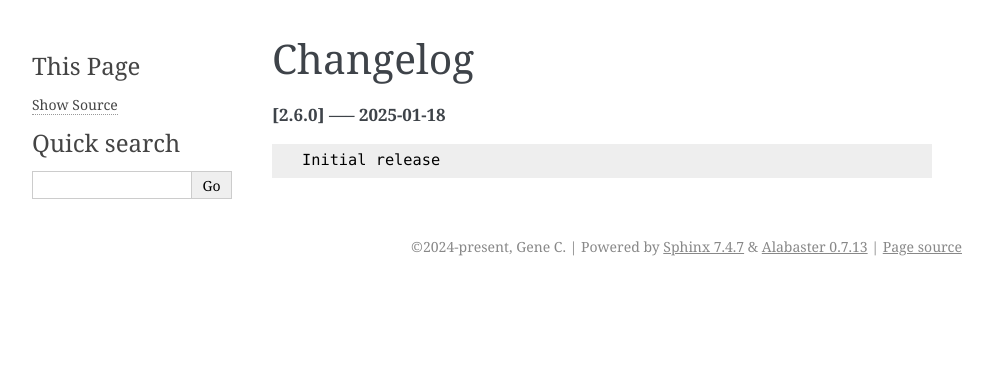
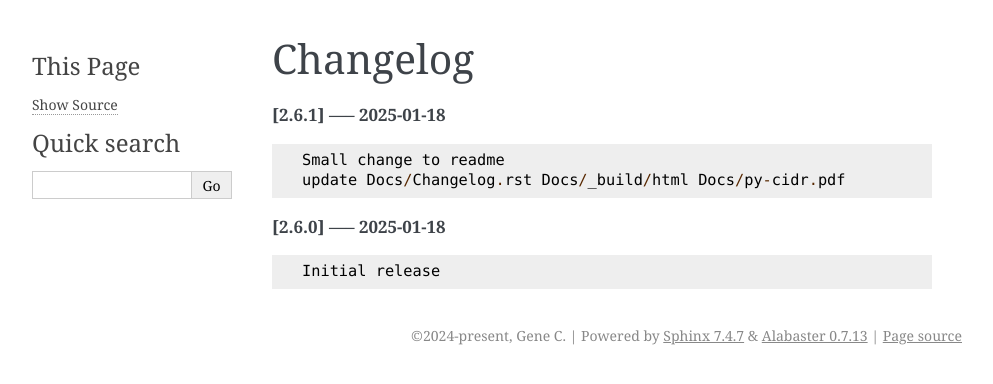
Before and after one commit to gene-git/py-cidr, a Sphinx documentation site: the page built from Docs/Changelog.rst, in a window 1280 px wide. Shown: the top 384 px of the page, without its empty margins (148-1141 px from the left). Built offline with Sphinx 7.4.7, drawn with Linux system fonts in a browser that asks for light colours; pages that are not in the unit, such as notebooks, are missing from menus.

Commit message:
update Docs/Changelog.rst Docs/_build/html Docs/py-cidr.pdf

```diff
--- a/Docs/Changelog.rst
+++ b/Docs/Changelog.rst
@@ -1,5 +1,11 @@
 Changelog
 =========
+
+**[2.6.1] ----- 2025-01-18** ::
+
+	    Small change to readme
+	    update Docs/Changelog.rst Docs/_build/html Docs/py-cidr.pdf
+
 
 **[2.6.0] ----- 2025-01-18** ::
 
```
Also changed, not shown: 18 other files.
